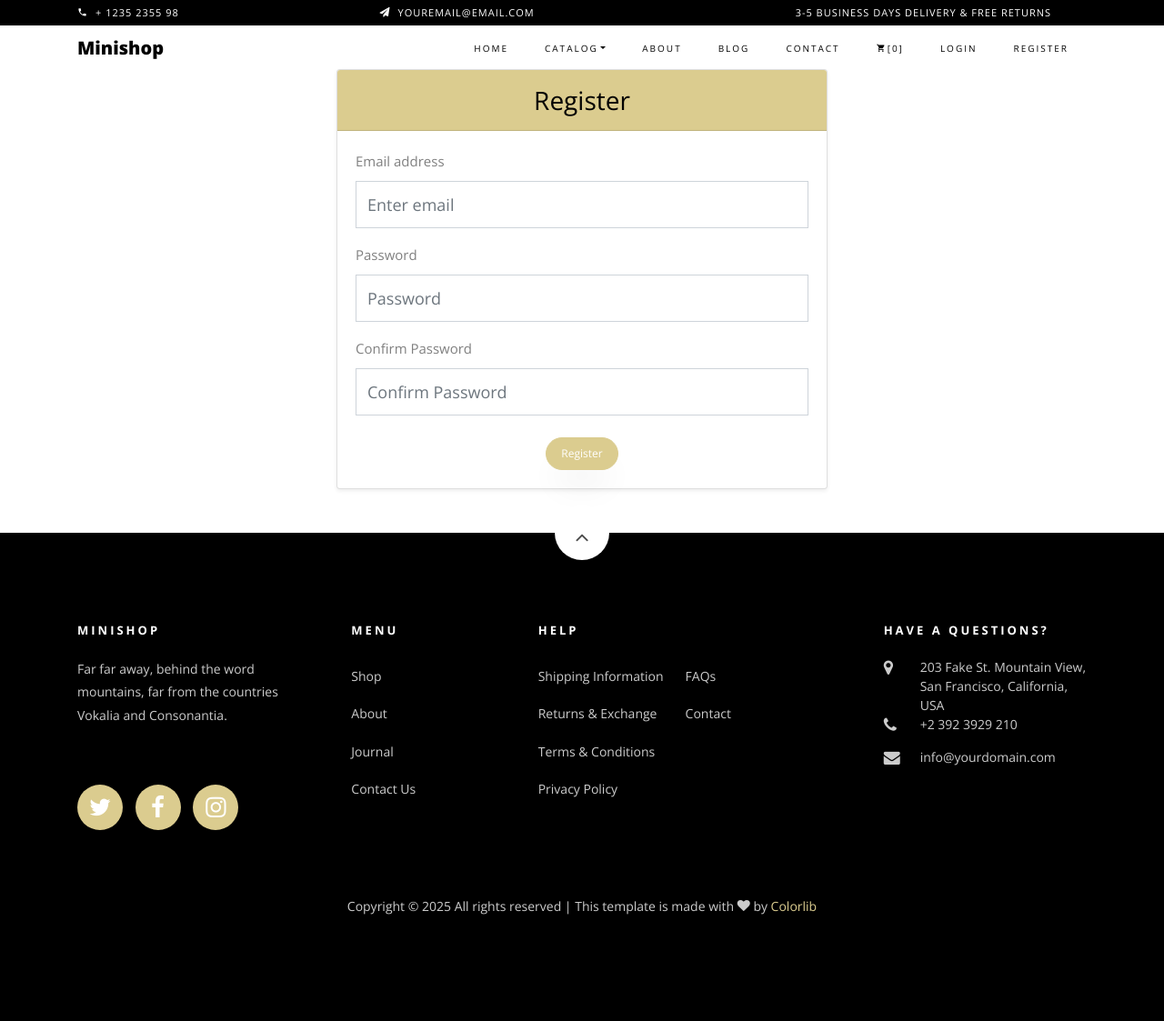
After one commit to shahzaib-1-no/minishop, a Django app: page /register/ in a window 1280 px wide. The commit adds this page. Shown: the whole page at 91% size. Run offline with Django 5.2, Linux system fonts and the light colour scheme; some libraries are stand-ins or nearby versions; some web fonts are replaced.

Commit message:
add login register Page

```diff
--- a/minishop/home/templates/home/header.html
+++ b/minishop/home/templates/home/header.html
@@ -50,10 +50,15 @@
     >
       <span class="oi oi-menu"></span> Menu
     </button>
-
+    {% url "home" as home_url %}
+    {% url "about" as about_url %}
+    {% url "contact" as contact_url %}
+    {% url "blog" as blog_url %}
+    {% url "login" as login_url %}
+    {% url "register" as register_url %}
     <div class="collapse navbar-collapse" id="ftco-nav">
       <ul class="navbar-nav ml-auto">
-        <li class="nav-item active">
+        <li class="nav-item {% if request.path == home_url %}active{% endif %}">
           <a href="{% url 'home' %}" class="nav-link">Home</a>
         </li>
         <li class="nav-item dropdown">
@@ -75,11 +80,11 @@
             <a class="dropdown-item" href="checkout.html">Checkout</a>
           </div>
         </li>
-        <li class="nav-item">
+        <li class="nav-item {% if request.path == about_url %}active{% endif %}">
           <a href="{% url 'about' %}" class="nav-link">About</a>
         </li>
-        <li class="nav-item"><a href="{% url 'blog' %}" class="nav-link">Blog</a></li>
-        <li class="nav-item">
+        <li class="nav-item {% if request.path == blog_url %}active{% endif %} "><a href="{% url 'blog' %}" class="nav-link">Blog</a></li>
+        <li class="nav-item {% if request.path == contact_url %}active{% endif %}">
           <a href="{% url 'contact' %}" class="nav-link">Contact</a>
         </li>
         <li class="nav-item cta cta-colored">
@@ -87,6 +92,12 @@
             ><span class="icon-shopping_cart"></span>[0]</a
           >
         </li>
+        <li class="nav-item {% if request.path == login_url %}active{% endif %}">
+          <a href="{% url 'login' %}" class="nav-link">login</a>
+        </li>
+        <li class="nav-item {% if request.path == register_url %}active{% endif %}">
+          <a href="{% url 'register' %}" class="nav-link">register</a>
+        </li>
       </ul>
     </div>
   </div>
--- /dev/null
+++ b/minishop/home/templates/home/pages/auth/register.html
@@ -0,0 +1,63 @@
+{% extends "home/base.html" %}
+{% load static %}
+{% block title %}Register{% endblock %}
+
+{% block content %}
+<div class="container py-5">
+  <div class="row justify-content-center">
+    <div class="col-md-6">
+      <div class="card shadow-sm rounded-4">
+        <div class="card-header bg-primary text-white text-center">
+          <h3 class="mb-0">Register</h3>
+        </div>
+        <div class="card-body">
+          <form method="post" novalidate>
+            {% csrf_token %}
+
+            <div class="mb-3">
+              <label for="email" class="form-label">Email address</label>
+              <input
+                type="email"
+                class="form-control"
+                id="email"
+                name="email"
+                placeholder="Enter email"
+                required
+              />
+            </div>
+
+            <div class="mb-3">
+              <label for="password1" class="form-label">Password</label>
+              <input
+                type="password"
+                class="form-control"
+                id="password1"
+                name="password1"
+                placeholder="Password"
+                required
+              />
+            </div>
+
+            <div class="mb-4">
+              <label for="password2" class="form-label">Confirm Password</label>
+              <input
+                type="password"
+                class="form-control"
+                id="password2"
+                name="password2"
+                placeholder="Confirm Password"
+                required
+              />
+            </div>
+
+            <div class="d-grid text-center">
+              <button type="submit" class="btn btn-primary btn-lg">Register</button>
+            </div>
+
+          </form>
+        </div>
+      </div>
+    </div>
+  </div>
+</div>
+{% endblock %}
--- a/minishop/home/urls.py
+++ b/minishop/home/urls.py
@@ -5,4 +5,6 @@ urlpatterns = [
     path('', views.home, name='home'),
     path('about/', views.about, name='about'),
     path('contact/', views.contact, name='contact'),
+    path('login/', views.login, name='login'),
+    path('register/', views.register, name='register'),
 ]
--- a/minishop/home/views.py
+++ b/minishop/home/views.py
@@ -9,3 +9,9 @@ def about(request):
 
 def contact(request):
     return render(request, 'home/pages/contact/contact.html')
+
+def login(request):
+    return render(request, 'home/pages/auth/login.html')
+
+def register(request):
+    return render(request, 'home/pages/auth/register.html')
```
Also changed, not shown: minishop/home/templates/home/pages/auth/login.html (added, +51 -0 lines), minishop/home/models.py (line endings or trailing spaces).
